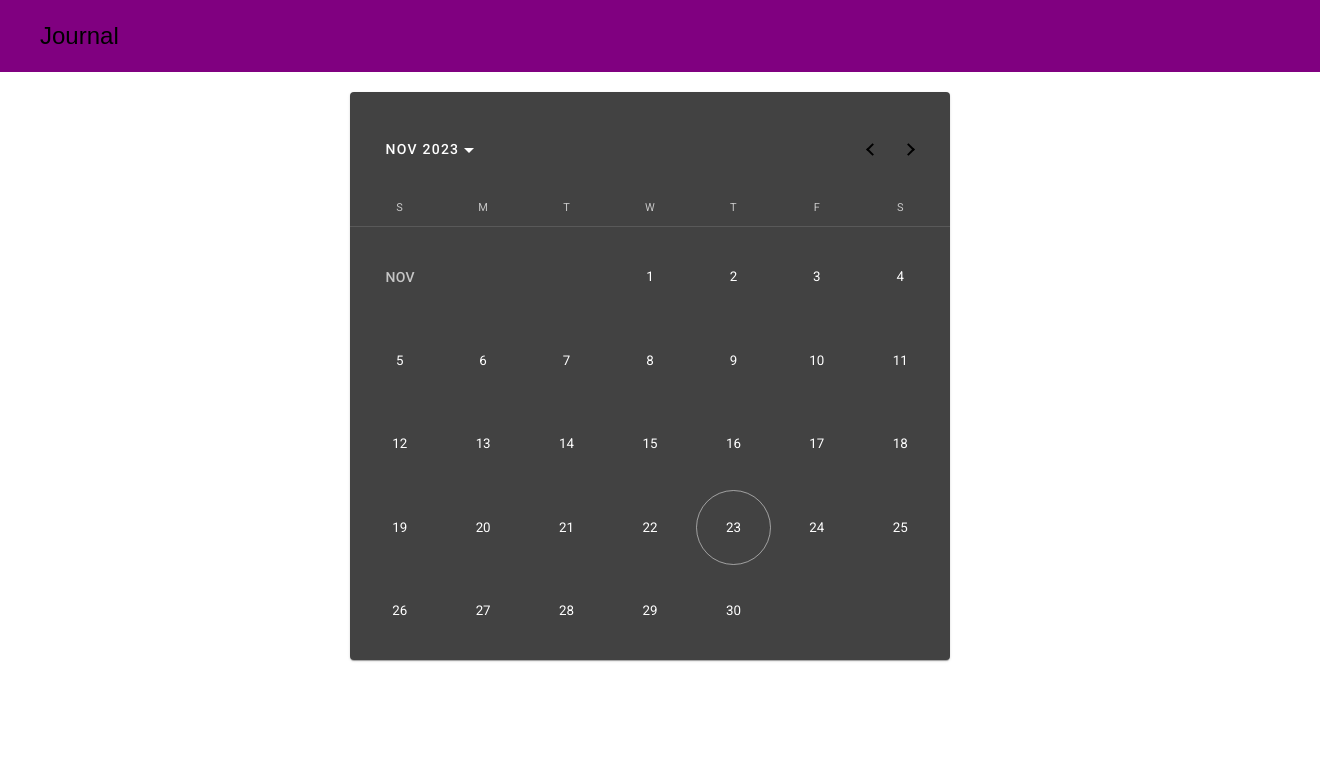
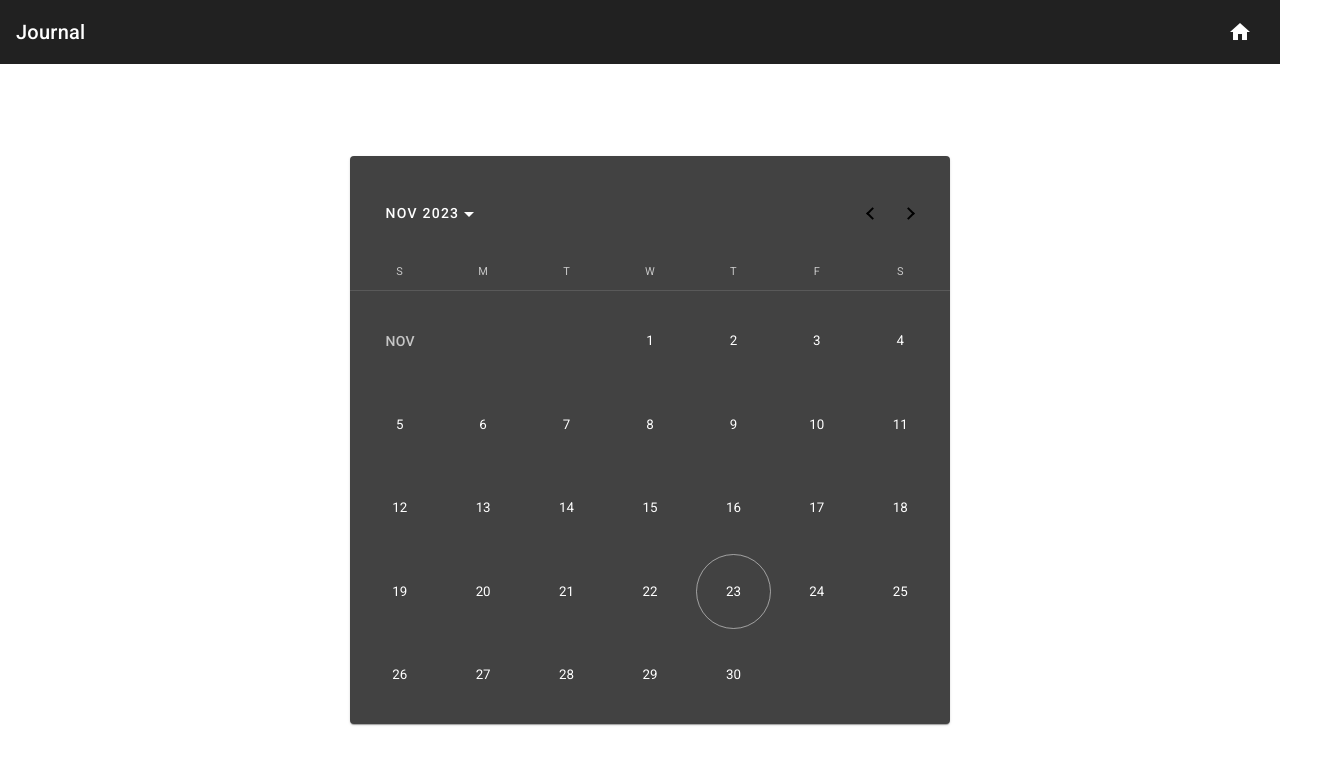
Before and after one commit to tephron4/Journal, an Angular app in the folder journal/: page / in a window 1280 px wide. Shown: the top 764 px of the page, 1320 px wide, since content can reach past the window. Built offline with nearby package versions, Linux system fonts and the light colour scheme.

Commit message:
Update header component with home button.
Updated the header component to use mat-toolbar for a better look and so that it functions better. Also, add a home button to the header component for navigating back to the calendar view.

```diff
--- a/journal/src/app/app.component.html
+++ b/journal/src/app/app.component.html
@@ -1,5 +1,7 @@
 <div class="app">
-    <app-header></app-header>
+    <app-header
+        (toggleDayView)="toggleDayView($event)">
+    </app-header>
 
     <div class="content">
         <app-calendar
--- a/journal/src/app/app.component.ts
+++ b/journal/src/app/app.component.ts
@@ -36,5 +36,6 @@ export class AppComponent {
 
   toggleDayView(show: boolean) {
     this.showDay = show;
+    if(!show) this.date = undefined;
   }
 }
--- a/journal/src/app/day/day.component.ts
+++ b/journal/src/app/day/day.component.ts
@@ -1,4 +1,4 @@
-import { Component, EventEmitter, Input, OnChanges, Output, SimpleChanges } from '@angular/core';
+import { Component, Input, OnChanges, SimpleChanges } from '@angular/core';
 import { CommonModule } from '@angular/common';
 import { MatDatepickerModule } from '@angular/material/datepicker';
 import { MatNativeDateModule } from '@angular/material/core';
@@ -15,7 +15,6 @@ import { DateType } from '../app.component';
 })
 export class DayComponent implements OnChanges {
   @Input() date?: DateType;
-  @Output() toggleDayView = new EventEmitter<boolean>();
 
   ngOnChanges(changes: SimpleChanges) {
     this.date = changes['date'].currentValue;
@@ -29,10 +28,6 @@ export class DayComponent implements OnChanges {
     }
 
     return 'Undefined date';
-  }
-
-  back() {
-    this.toggleDayView.emit(false);
   }
 
   getMonthName(m: Number) {
--- a/journal/src/app/header/header.component.css
+++ b/journal/src/app/header/header.component.css
@@ -1,15 +1,3 @@
-.header {
-    width: 100%;
-    position: absolute;
-    top: 0;
-    left: 0;
-    padding-top: 20px;
-    padding-left: 40px;
-    padding-bottom: 20px;
-    background-color: purple;
-}
-
-.header-title {
-    font-family: Arial, Helvetica, sans-serif; /* TODO: look into changing */
-    margin: 0;
-}
+.spacer {
+    flex: 1 1 auto;
+  }
--- a/journal/src/app/header/header.component.html
+++ b/journal/src/app/header/header.component.html
@@ -1,3 +1,19 @@
-<div class="header">
+<!-- <div class="header">
     <h1 class="header-title">Journal</h1>
-</div>
+
+    <div class="nav">
+        <button>Test</button>
+    </div>
+</div> -->
+
+<mat-toolbar>
+    <span>Journal</span>
+    <span class="spacer"></span>
+    <button
+        mat-icon-button
+        class="home-icon"
+        aria-label="Home button"
+        (click)="home()">
+        <mat-icon>home</mat-icon>
+    </button>
+</mat-toolbar>
--- a/journal/src/app/header/header.component.ts
+++ b/journal/src/app/header/header.component.ts
@@ -1,13 +1,20 @@
-import { Component } from '@angular/core';
+import { Component, EventEmitter, Output } from '@angular/core';
 import { CommonModule } from '@angular/common';
+import { MatButtonModule } from '@angular/material/button';
+import { MatIconModule } from '@angular/material/icon';
+import { MatToolbarModule } from '@angular/material/toolbar';
 
 @Component({
   selector: 'app-header',
   standalone: true,
-  imports: [CommonModule],
+  imports: [CommonModule, MatButtonModule, MatIconModule, MatToolbarModule],
   templateUrl: './header.component.html',
   styleUrl: './header.component.css'
 })
 export class HeaderComponent {
+  @Output() toggleDayView = new EventEmitter<boolean>();
 
+  home() {
+    this.toggleDayView.emit(false);
+  }
 }
```
